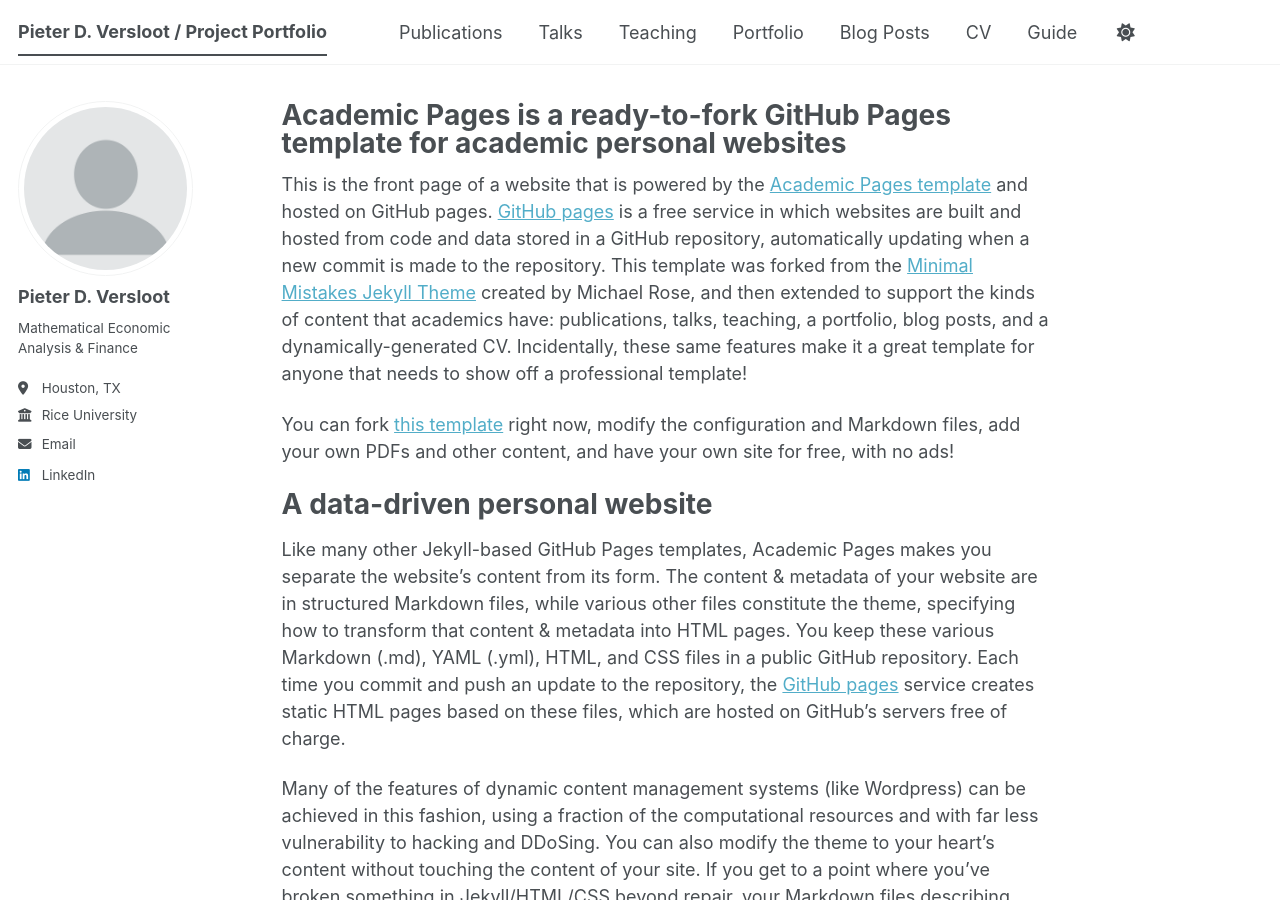
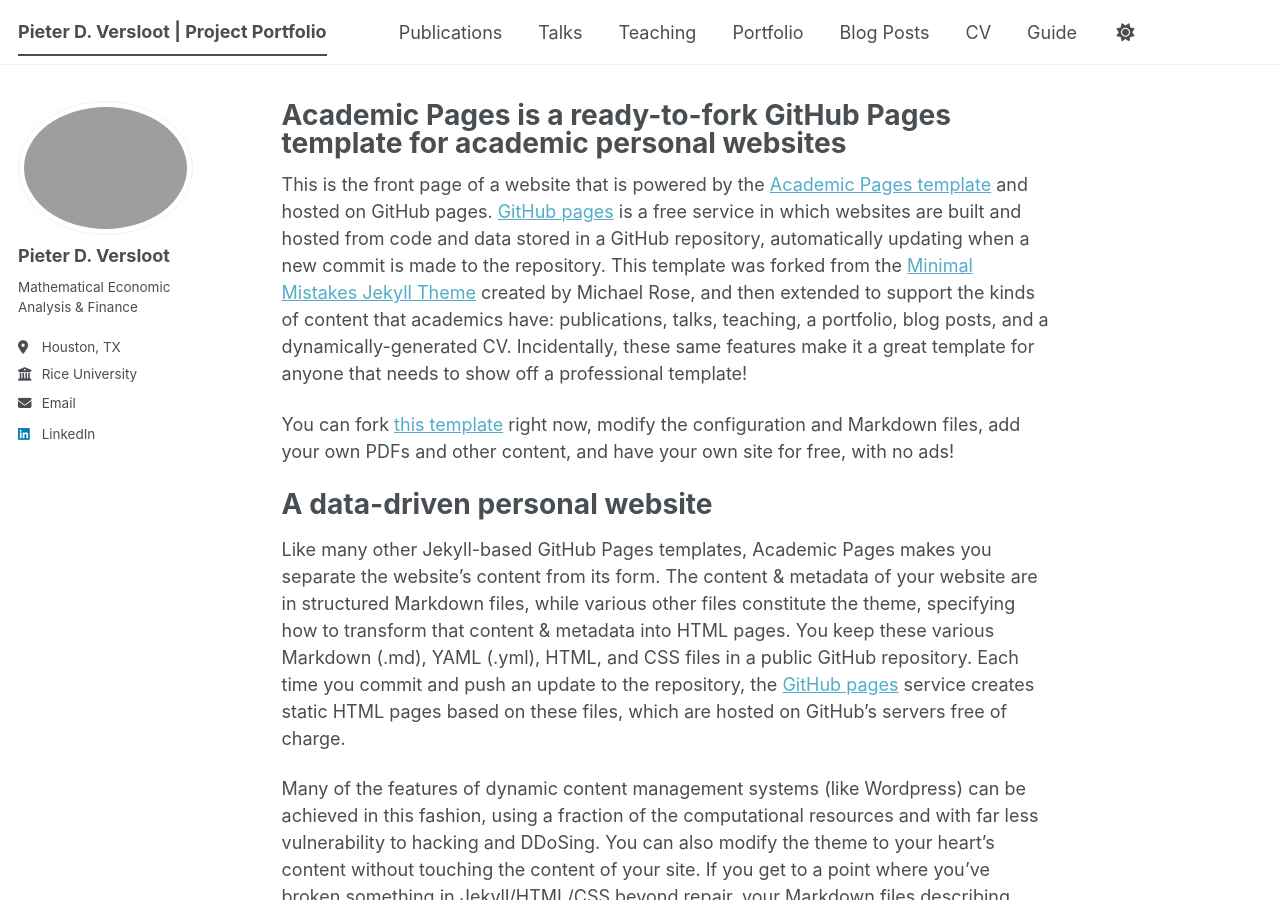
Before and after one commit to pieter-portfolio/pieter-portfolio.github.io, a Jekyll site: the page built from _pages/about.md, in a window 1280 px wide and 900 px high. Built offline with Jekyll 4.4.1, drawn with Linux system fonts in a browser that asks for light colours; a script bundle is joined from its source files by our own code; library files that are not in the unit come from our copies.

Commit message:
Update _config.yml

```diff
--- a/_config.yml
+++ b/_config.yml
@@ -9,8 +9,8 @@
 # Basic Site Settings
 locale                   : "en-US"
 site_theme               : "default" # The available themes options are "default", "air", "sunrise", "mint", "dirt" and "contrast"
-title                    : "Pieter D. Versloot / Project Portfolio"
-title_separator          : "-"
+title                    : "Pieter D. Versloot | Project Portfolio"
+title_separator          : " | "
 name                     : &name "Pieter Versloot"
 description              : &description "Pieter Versloot's Project Portfolio"   # Update this with a general description of your site, this is the default if not overridden by a page
 url                      : https://pieter-portfolio.github.io # The base hostname & protocol for your site e.g. "https://[your GitHub username].github.io",
@@ -23,7 +23,7 @@
 #               Additional customization can be done by editing /_includes/author-profile.html
 author:
   # Biographic information
-  avatar           : "profile.png"
+  avatar           : "square-image.png"
   name             : "Pieter D. Versloot"
   bio              : "Mathematical Economic Analysis & Finance"
   location         : "Houston, TX"
```
